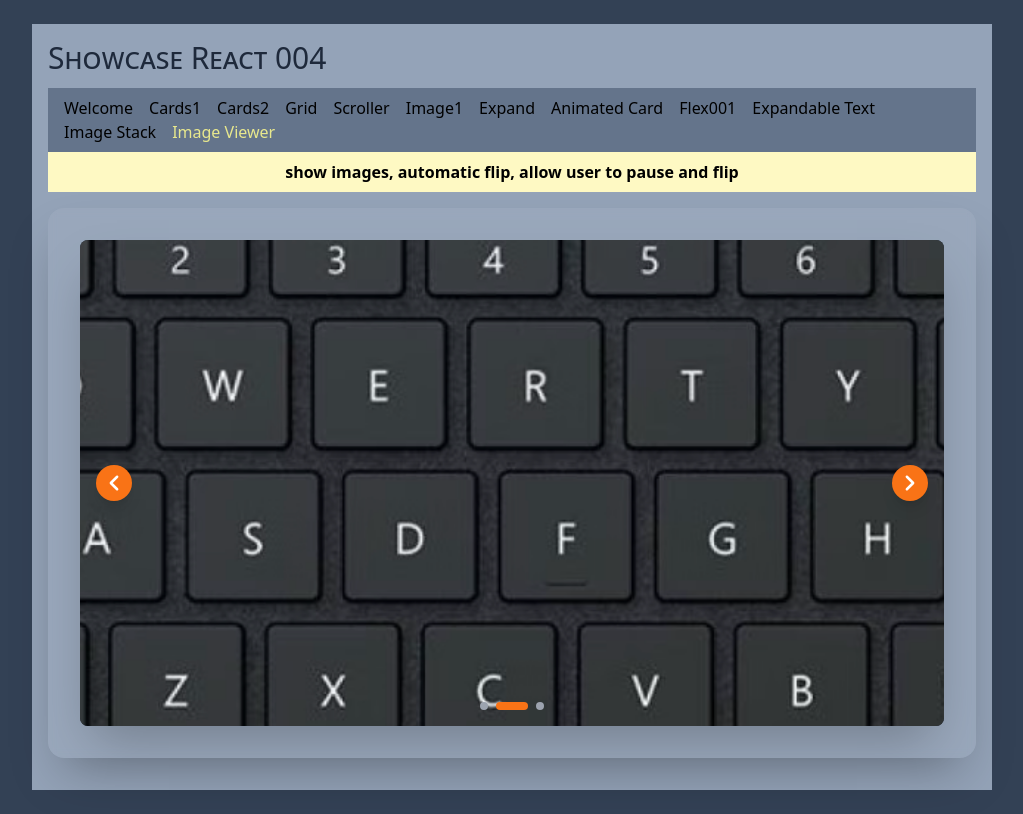
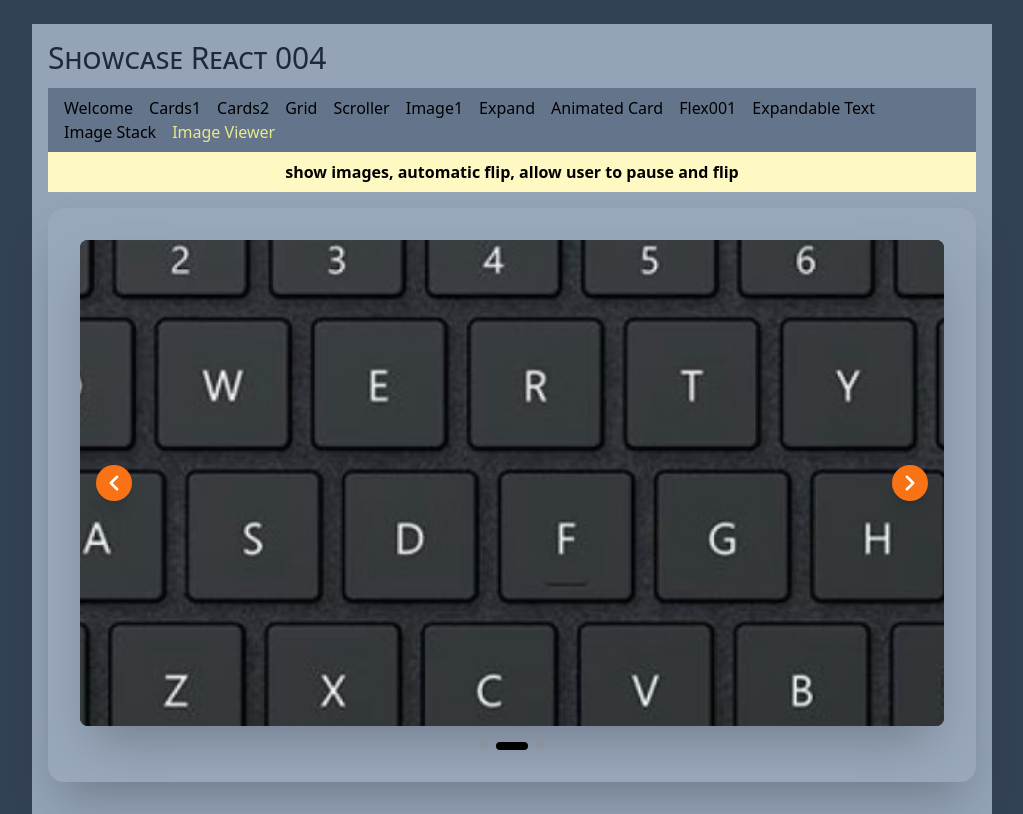
Before and after one commit to epx-edta/showcase-react-004, a React (Vite) app: page /image-viewer in a window 1280 px wide. Shown: the whole page, without its empty margins (128-1151 px from the left). Built offline with nearby package versions, Linux system fonts and the light colour scheme.

Commit message:
dots are below

```diff
--- a/src/components/ImageViewer.tsx
+++ b/src/components/ImageViewer.tsx
@@ -37,6 +37,7 @@
     }
 
     return (
+        <div className="space-y-4">
             <div
                 className="relative w-full aspect-[16/9] bg-gradient-to-br from-gray-800 to-gray-900 rounded-lg overflow-hidden shadow-2xl"
                 onMouseEnter={() => setIsHovered(true)}
@@ -104,15 +105,16 @@
                         <path strokeLinecap="round" strokeLinejoin="round" d="M8.25 4.5l7.5 7.5-7.5 7.5" />
                     </svg>
                 </button>
+            </div>
 
-            {/* Dot Indicators */}
-            <div className="absolute bottom-4 left-1/2 -translate-x-1/2 z-20 flex gap-2">
+            {/* Dot Indicators - Now outside the image container */}
+            <div className="flex justify-center gap-2">
                 {pathAndFileNames.map((_, index) => (
                     <button
                         key={index}
                         onClick={() => setCurrentIndex(index)}
                         className={`h-2 rounded-full transition-all duration-300 ${index === currentIndex
-                            ? 'bg-orange-500 w-8'
+                                ? 'bg-black w-8'
                                 : 'bg-gray-400 w-2 hover:bg-gray-300'
                             }`}
                         aria-label={`Go to image ${index + 1}`}
```
Lines whose indentation alone changed are shown as unchanged.
